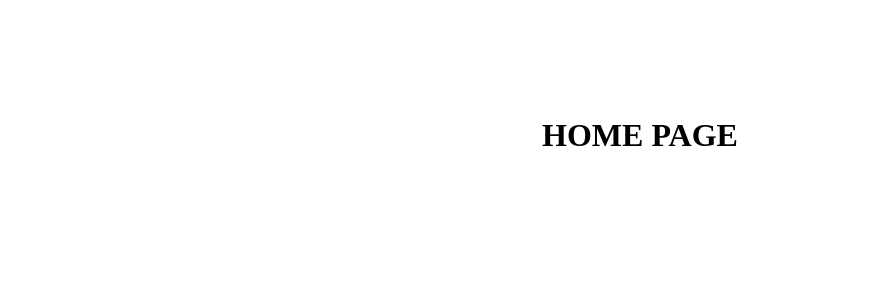
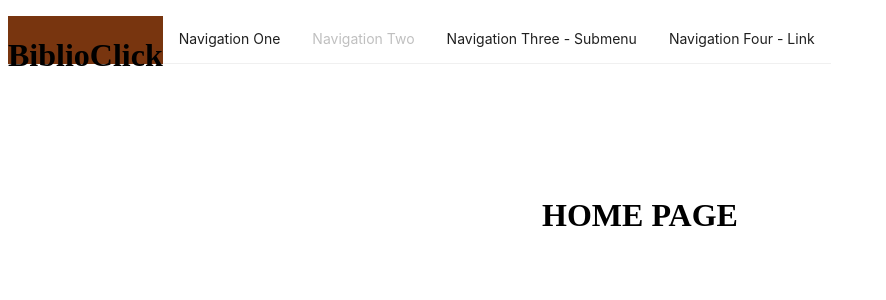
Before and after one commit to G-38-IngSoftware-2023-Unitn/Biblioclick, a Next.js app: page / in a window 1280 px wide. Shown: the top 300 px of the page, without its empty margins (0-886 px from the left). Built offline with nearby package versions, Linux system fonts and the light colour scheme.

Commit message:
salvataggio per utilizzare portatile

```diff
--- /dev/null
+++ b/app/auth/login/layout.tsx
@@ -0,0 +1,30 @@
+import type { Metadata } from 'next'
+import '@/app/globals.css'
+import ThemeProvider from '@/app/providers/ThemeProvider'
+import LayoutProvider from '@/app/providers/LayoutProvider'
+import next from '@/node_modules/next/index'
+
+
+export const metadata: Metadata = {
+  title: 'BiblioClick Login',
+  description: 'BiblioClick Login page',
+}
+
+export default function RootLayout({
+  children,
+}: {
+  children: React.ReactNode
+}) {
+  return (
+    <html lang="en">
+      <head>
+
+      </head>
+      <body>
+
+          <ThemeProvider>{children}</ThemeProvider>
+
+      </body>
+    </html>
+  )
+}
--- a/app/auth/login/page.tsx
+++ b/app/auth/login/page.tsx
@@ -33,8 +33,7 @@ function Login() {
     };
 
     return (
-        <div className='grid grid-cols-2 min-h-screen'>
-            <div className='h-full bg-orange-200 flex items-center justify-center'>
+        <div className='grid grid-cols-2 min-h-screen'><div className='h-full bg-orange-200 flex items-center justify-center'>
                 <h1 className='text-7xl font-bold text-blue-800'>Biblio</h1>
                 <h1 className='text-7xl font-bold text-blue-500'>Click</h1>
             </div>
@@ -64,11 +63,10 @@ function Login() {
                     </div>
 
                     <Link href="/auth/register" className="text-primary">
-                        Dont have an account? Register
+                        Don't have an account? Register
                     </Link>
                 </Form>
-            </div>
-        </div>
+            </div></div>
     )
 }
 export default Login
--- /dev/null
+++ b/app/auth/register/layout.tsx
@@ -0,0 +1,30 @@
+import type { Metadata } from 'next'
+import '@/app/globals.css'
+import ThemeProvider from '@/app/providers/ThemeProvider'
+import LayoutProvider from '@/app/providers/LayoutProvider'
+import next from '@/node_modules/next/index'
+
+
+export const metadata: Metadata = {
+  title: 'BiblioClick Login',
+  description: 'BiblioClick Login page',
+}
+
+export default function RootLayout({
+  children,
+}: {
+  children: React.ReactNode
+}) {
+  return (
+    <html lang="en">
+      <head>
+
+      </head>
+      <body>
+
+          <ThemeProvider>{children}</ThemeProvider>
+
+      </body>
+    </html>
+  )
+}
--- a/app/globals.css
+++ b/app/globals.css
@@ -2,7 +2,7 @@
 @tailwind components;
 @tailwind utilities;
 
-:root {
+/*:root {
   --foreground-rgb: 0, 0, 0;
   --background-start-rgb: 214, 219, 220;
   --background-end-rgb: 255, 255, 255;
@@ -14,7 +14,7 @@
     --background-start-rgb: 0, 0, 0;
     --background-end-rgb: 0, 0, 0;
   }
-}
+}*/
 
 body {
   box-sizing: border-box;
@@ -22,18 +22,18 @@ body {
   padding: 0;
 }
 
-button {
+/*button {
   height: 40px !important;
   border-radius: 0 !important;
   -webkit-text-fill-color: #1b2ab1;
   text-decoration-color: #1b2ab1;
   border: 1px solid #1b2ab1 !important;
-}
+}*/
 
-hr{
+/*hr{
   border: 0;
   margin: 0;
   width: 100%;
   height: 1px;
   background-color: #0a189a;
-}
+}*/
--- a/app/layout.tsx
+++ b/app/layout.tsx
@@ -3,6 +3,7 @@ import './globals.css'
 import ThemeProvider from './providers/ThemeProvider'
 import LayoutProvider from './providers/LayoutProvider'
 import next from '@/node_modules/next/index'
+import NavigationBar from './ui/homepage/NavigationBar'
 
 
 export const metadata: Metadata = {
@@ -22,7 +23,9 @@ export default function RootLayout({
       </head>
       <body>
 
-          <ThemeProvider>{children}</ThemeProvider>
+          <ThemeProvider>
+            <NavigationBar/>
+            {children}</ThemeProvider>
 
       </body>
     </html>
--- a/app/providers/ThemeProvider.tsx
+++ b/app/providers/ThemeProvider.tsx
@@ -5,7 +5,8 @@ function ThemeProvider({ children }: { children: React.ReactNode }) {
     return (
         <div><ConfigProvider theme={{
                 token: {
-                    colorPrimary: '#FFE0B2',
+                    "colorPrimary": "#dbbfa3",
+                    "colorInfo": "#dbbfa3",
                 }
             }}>{children}</ConfigProvider>
         </div>
--- /dev/null
+++ b/app/ui/homepage/NavigationBar.tsx
@@ -0,0 +1,67 @@
+import React from "react";
+import {Menu} from "antd";
+import type { MenuProps } from 'antd';
+
+const items: MenuProps['items'] = [
+    {
+      label: 'Navigation One',
+      key: 'mail',
+    },
+    {
+      label: 'Navigation Two',
+      key: 'app',
+      disabled: true,
+    },
+    {
+      label: 'Navigation Three - Submenu',
+      key: 'SubMenu',
+      children: [
+        {
+          type: 'group',
+          label: 'Item 1',
+          children: [
+            {
+              label: 'Option 1',
+              key: 'setting:1',
+            },
+            {
+              label: 'Option 2',
+              key: 'setting:2',
+            },
+          ],
+        },
+        {
+          type: 'group',
+          label: 'Item 2',
+          children: [
+            {
+              label: 'Option 3',
+              key: 'setting:3',
+            },
+            {
+              label: 'Option 4',
+              key: 'setting:4',
+            },
+          ],
+        },
+      ],
+    },
+    {
+      label: (
+        <a href="https://ant.design" target="_blank" rel="noopener noreferrer">
+          Navigation Four - Link
+        </a>
+      ),
+      key: 'alipay',
+    },
+  ];
+
+export default function NavigationBar() {
+    return (
+    <div className="flex w-full flex-row px-3 py-4 md:px-2">
+        <div className="h-12 bg-amber-900"> <h1>BiblioClick</h1> </div>
+        <Menu mode="horizontal" items={items} />
+    </div>
+    )
+
+};
```
Also changed, not shown: 1 other file (tests, documents, lock files or other folders).
